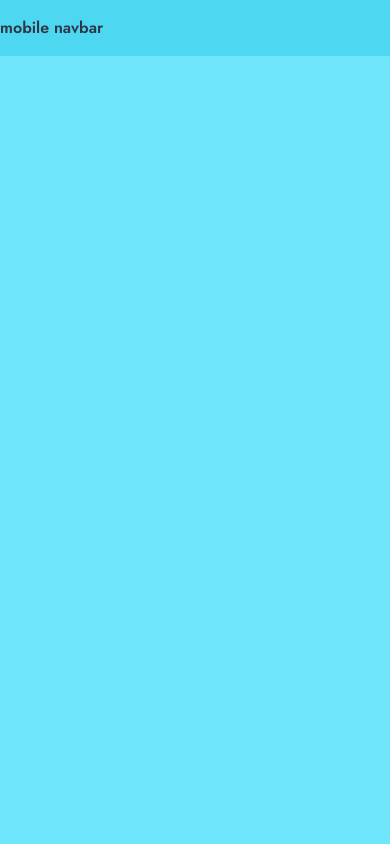
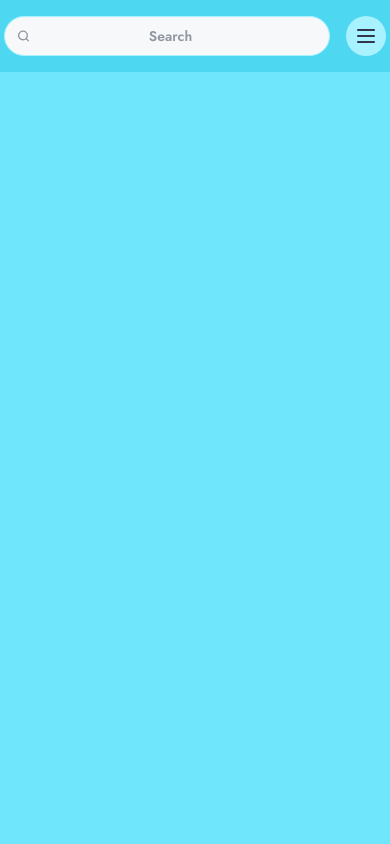
Before and after one commit to ElyRiven/aeris-weather-web, an Angular app: page / in a window 390 px wide. Shown: the top 844 px of the page. Built offline with nearby package versions, Linux system fonts and the light colour scheme.

Commit message:
Working on mobile navbar and menu

```diff
--- a/src/app/web-front/components/front-navbar/front-navbar.component.html
+++ b/src/app/web-front/components/front-navbar/front-navbar.component.html
@@ -1,12 +1,13 @@
 <header class="w-full h-fit bg-primary py-4 font-jost font-semibold">
   <nav
-    class="hidden md:w-180 lg:w-250 xl:w-310 md:flex md:flex-row md:gap-4 md:items-center md:mx-auto md:transition-all"
+    class="md:w-180 lg:w-250 xl:w-310 flex flex-row gap-4 items-center mx-1 md:mx-auto md:transition-all"
   >
-    <a href="" class="flex-none">
+    <!-- TABLET/DESKTOP MENU START -->
+    <a href="" class="hidden md:block">
       <img src="/assets/images/aeris-title.png" alt="Aeris Web Title" />
     </a>
-    <button class="btn btn-accent">Current Weather</button>
-    <button class="btn btn-accent">5-day Forecast</button>
+    <button class="hidden md:btn md:btn-accent">Current Weather</button>
+    <button class="hidden md:btn md:btn-accent">5-day Forecast</button>
     <form class="flex-grow">
       <label class="input input-accent bg-base-100 w-full">
         <svg
@@ -32,10 +33,40 @@
         />
       </label>
     </form>
-  </nav>
-  <nav class="md:hidden">
-    <div>
-      <h1>mobile navbar</h1>
+    <!-- TABLET/DESKTOP MENU END -->
+
+    <!-- MOBILE MENU START -->
+    <button
+      class="bg-accent p-2 rounded-full active:bg-base-200/50 md:hidden"
+      (click)="menu.hidden = !menu.hidden"
+    >
+      <svg
+        xmlns="http://www.w3.org/2000/svg"
+        width="24"
+        height="24"
+        viewBox="0 0 24 24"
+        fill="none"
+        stroke="currentColor"
+        stroke-width="2"
+        stroke-linecap="round"
+        stroke-linejoin="round"
+        class="lucide lucide-menu-icon lucide-menu"
+      >
+        <path d="M4 12h16" />
+        <path d="M4 18h16" />
+        <path d="M4 6h16" />
+      </svg>
+    </button>
+    <div
+      class="p-2 w-fit absolute top-17 right-1 bg-accent rounded-box md:hidden"
+      #menu
+      hidden
+    >
+      <div class="flex flex-col gap-2 items-center justify-center">
+        <button class="btn btn-accent w-full">Current Weather</button>
+        <button class="btn btn-accent w-full">5-day Forecast</button>
+      </div>
     </div>
+    <!-- MOBILE MENU END -->
   </nav>
 </header>
```
